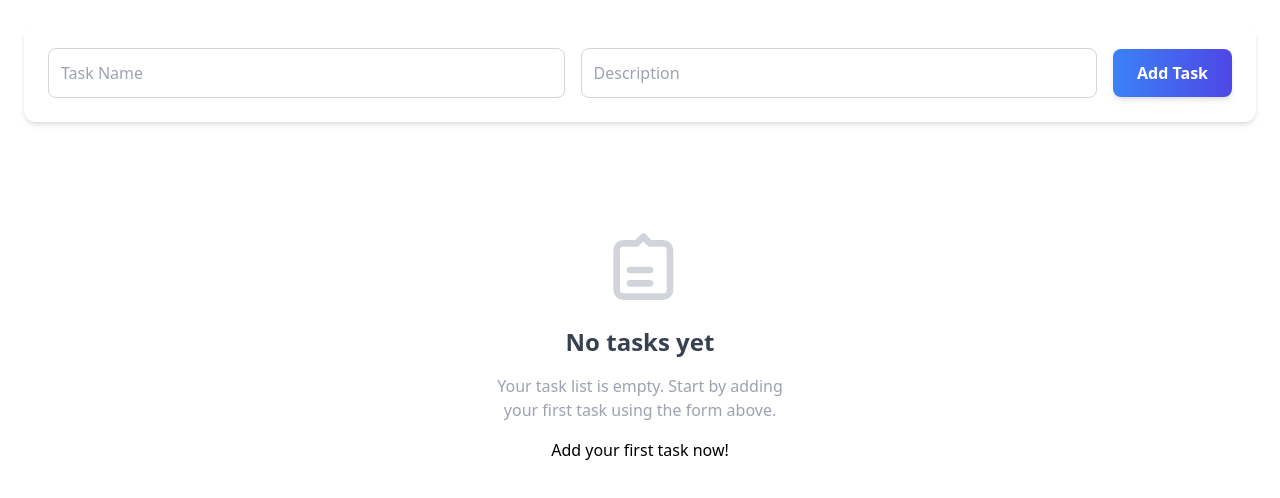
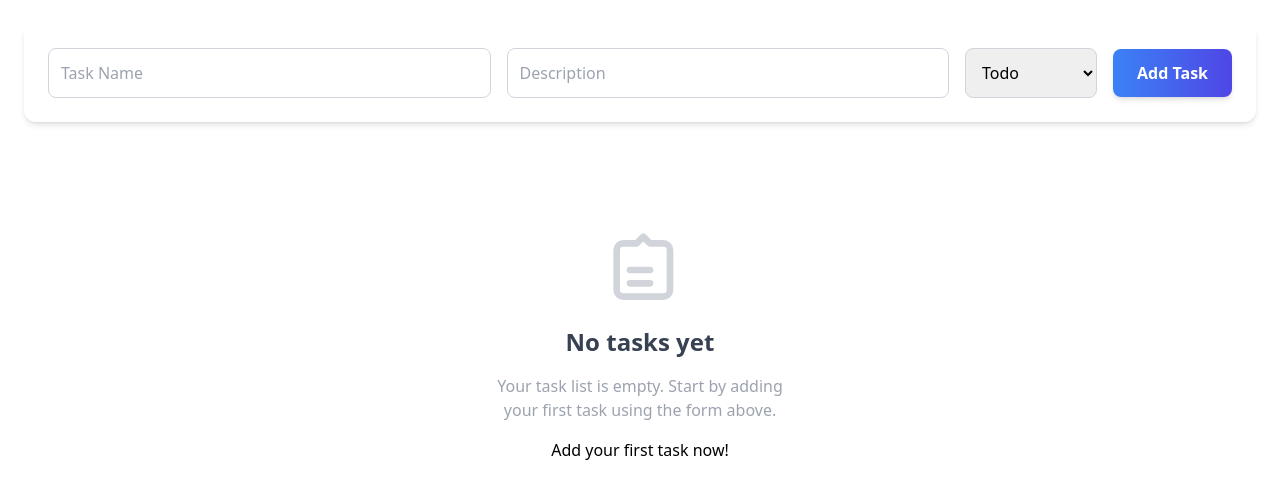
Before and after one commit to w53434129-cmyk/task-manager-app, a Next.js app in the folder frontend/: page /dashboard in a window 1280 px wide. Shown: the top 498 px of the page. Built offline with nearby package versions, Linux system fonts and the light colour scheme.

Commit message:
Update dashboard.jsx

```diff
--- a/frontend/src/pages/dashboard.jsx
+++ b/frontend/src/pages/dashboard.jsx
@@ -2,9 +2,9 @@ import { useState, useEffect } from "react";
 import { motion, AnimatePresence } from "framer-motion";
 import { getTasks, createTask, updateTask, deleteTask } from "../utils/api";
 
-export default function TaskList() {
+export default function Dashboard() {
   const [tasks, setTasks] = useState([]); // tasks from backend
-  const [newTask, setNewTask] = useState({ title: "", description: "" });
+  const [newTask, setNewTask] = useState({ title: "", description: "", status: "Todo" });
   const token = typeof window !== "undefined" ? localStorage.getItem("token") : null;
 
   // Fetch tasks from backend on component mount
@@ -26,8 +26,8 @@ export default function TaskList() {
     if (!newTask.title.trim()) return;
     try {
       const created = await createTask(newTask, token);
-      setTasks([...tasks, created]); // update state with backend task
-      setNewTask({ title: "", description: "" });
+      setTasks([...tasks, created]);
+      setNewTask({ title: "", description: "", status: "Todo" });
     } catch (err) {
       console.error("Error creating task:", err);
     }
@@ -71,6 +71,15 @@ export default function TaskList() {
           placeholder="Description"
           className="flex-1 p-3 border border-gray-300 rounded-lg focus:ring-2 focus:ring-gradientBlue focus:outline-none transition"
         />
+        <select
+          value={newTask.status}
+          onChange={(e) => setNewTask({ ...newTask, status: e.target.value })}
+          className="p-3 border border-gray-300 rounded-lg focus:ring-2 focus:ring-gradientBlue focus:outline-none transition"
+        >
+          <option>Todo</option>
+          <option>In Progress</option>
+          <option>Done</option>
+        </select>
         <button
           onClick={addTask}
           className="bg-gradient-to-r from-blue-500 to-indigo-600 hover:from-indigo-600 hover:to-blue-500 text-white font-semibold px-6 py-3 rounded-lg shadow-md transform hover:scale-105 transition"
@@ -103,7 +112,6 @@ export default function TaskList() {
           <p className="text-gradientBlue font-medium">Add your first task now!</p>
         </div>
       ) : (
-        // Tasks Grid with animation
         <div className="grid grid-cols-1 sm:grid-cols-2 lg:grid-cols-3 gap-6">
           <AnimatePresence>
             {tasks.map((task) => (
@@ -131,7 +139,11 @@ export default function TaskList() {
 // Individual Task Card
 function TaskCard({ task, deleteTask, updateTask }) {
   const [isEditing, setIsEditing] = useState(false);
-  const [editedTask, setEditedTask] = useState({ title: task.title, description: task.description });
+  const [editedTask, setEditedTask] = useState({
+    title: task.title,
+    description: task.description,
+    status: task.status || "Todo",
+  });
 
   const save = () => {
     if (!editedTask.title.trim()) return;
@@ -155,6 +167,15 @@ function TaskCard({ task, deleteTask, updateTask }) {
             className="p-2 border border-gray-300 rounded-lg focus:ring-2 focus:ring-gradientBlue focus:outline-none transition"
             rows={3}
           />
+          <select
+            value={editedTask.status}
+            onChange={(e) => setEditedTask({ ...editedTask, status: e.target.value })}
+            className="p-2 border border-gray-300 rounded-lg focus:ring-2 focus:ring-gradientBlue focus:outline-none transition"
+          >
+            <option>Todo</option>
+            <option>In Progress</option>
+            <option>Done</option>
+          </select>
           <div className="flex justify-end gap-2">
             <button
               onClick={save}
@@ -174,9 +195,16 @@ function TaskCard({ task, deleteTask, updateTask }) {
         <div className="flex flex-col justify-between h-full">
           <div>
             <h3 className="text-lg font-semibold text-gray-800 mb-2">{task.title}</h3>
-            <p className="text-gray-600 mb-4">{task.description}</p>
+            <p className="text-gray-600 mb-2">{task.description}</p>
+            <span className={`inline-block px-2 py-1 rounded-full text-sm font-medium ${
+              task.status === "Todo" ? "bg-blue-100 text-blue-800" :
+              task.status === "In Progress" ? "bg-yellow-100 text-yellow-800" :
+              "bg-green-100 text-green-800"
+            }`}>
+              {task.status}
+            </span>
           </div>
-          <div className="flex justify-end gap-2">
+          <div className="flex justify-end gap-2 mt-3">
             <button
               onClick={() => setIsEditing(true)}
               className="bg-yellow-400 hover:bg-yellow-500 text-white px-3 py-1 rounded-lg shadow-sm transition transform hover:scale-105"
```
